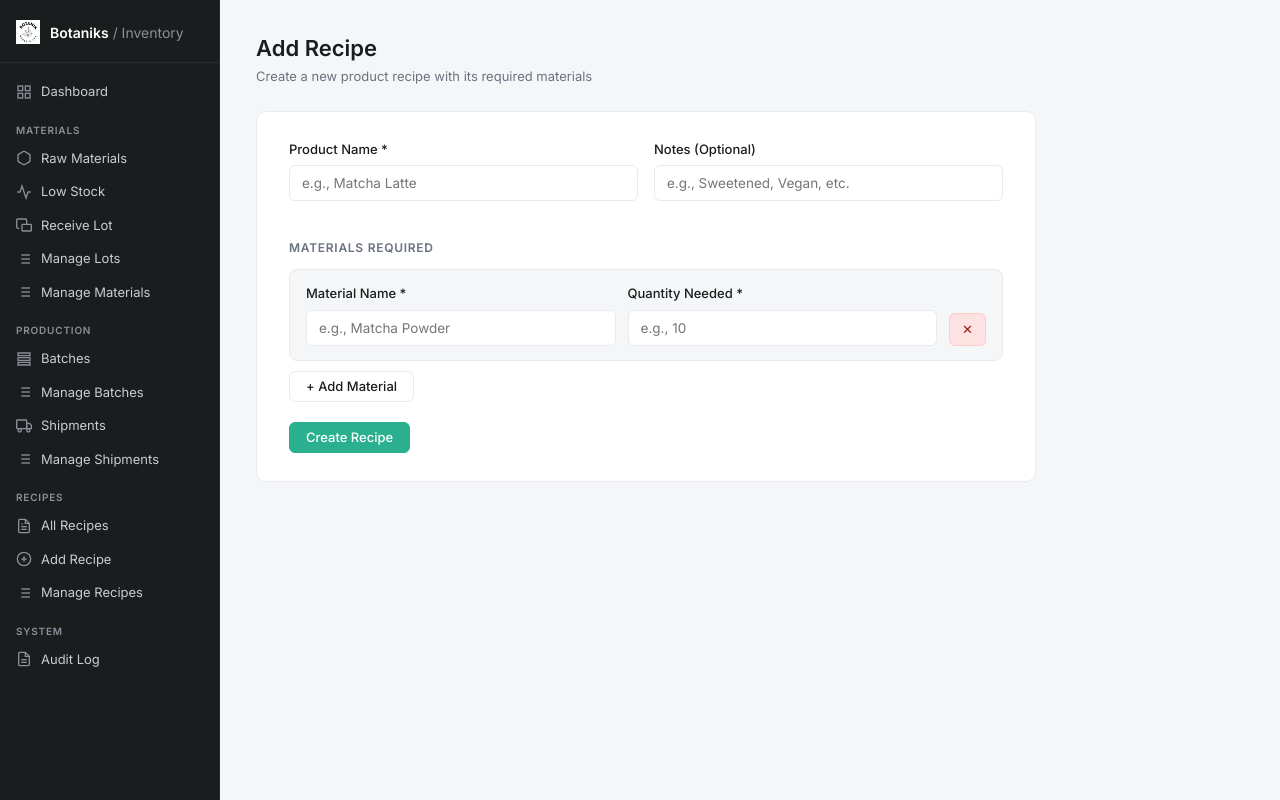
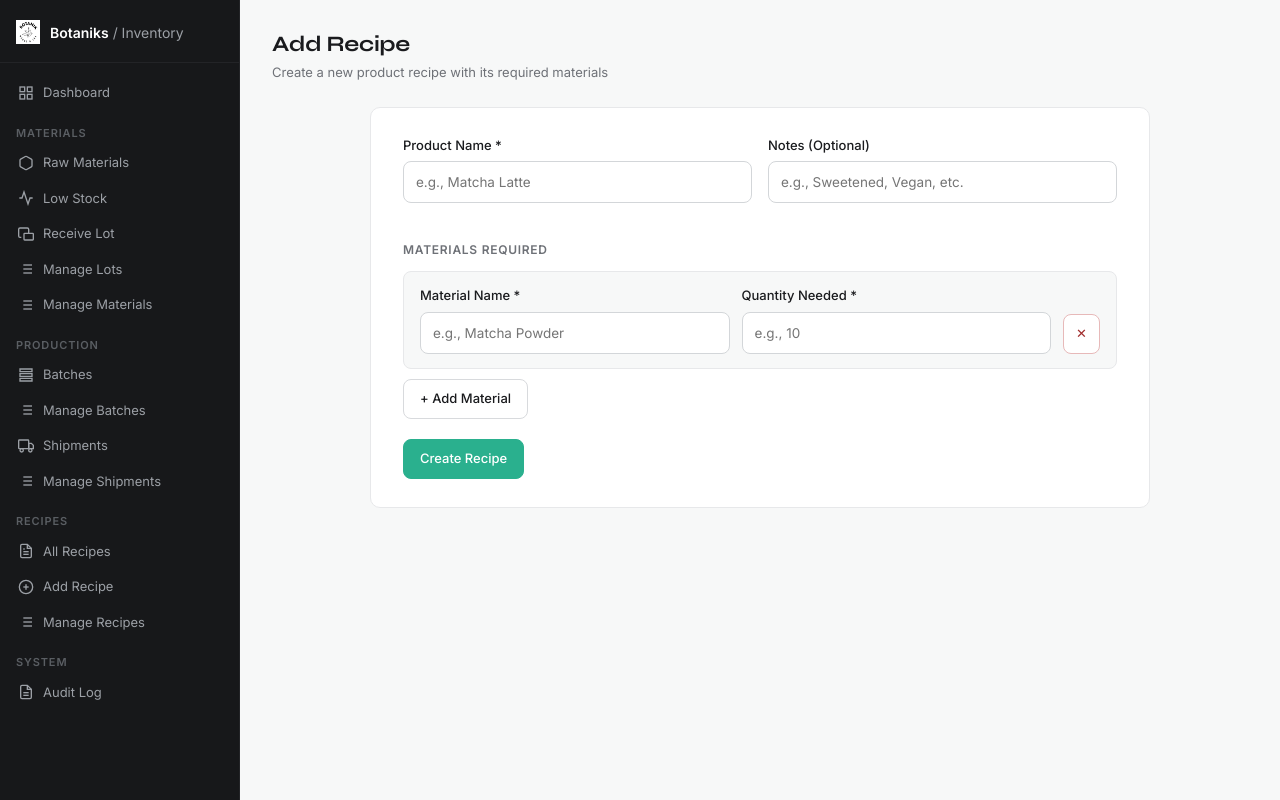
Before and after one commit to aero-greenfield/matcha-inventory-system, a Flask app: template templates/add_recipe.html in a window 1280 px wide. Run offline with Flask 3, Linux system fonts and the light colour scheme; the template is opened without the code that fills it, so the values that code supplies are empty; parts of the project's set-up code (start-up, migrations or seed data) failed here and were passed over; some libraries are stand-ins or nearby versions.

Commit message:
refractored base html, screens fit btter, and no more enter to complte POST page.

```diff
--- a/app.py
+++ b/app.py
@@ -113,6 +113,78 @@ csrf = CSRFProtect(app)
 app.register_blueprint(api_bp)
 
 
+# =======================
+# JINJA TEMPLATE FILTERS
+# =======================
+# Reusable display-formatting filters. DEFINED here only — applying them across
+# templates is deferred per-page work. Each is defensive and never raises on bad input.
+
+EMPTY_DISPLAY = "—"  # em dash shown for any empty/missing value
+
+
+def _is_empty(value):
+    """True for None, NaN, or blank/whitespace-only strings."""
+    if value is None:
+        return True
+    if isinstance(value, float) and math.isnan(value):
+        return True
+    if isinstance(value, str) and value.strip() == "":
+        return True
+    return False
+
+
+@app.template_filter("fmt_num")
+def fmt_num(value, places=2):
+    """Round a number and strip float noise / trailing zeros.
+    Usage: {{ qty | fmt_num }}  ->  48.980000000000004 becomes "48.98"; 5.0 becomes "5"."""
+    if _is_empty(value):
+        return EMPTY_DISPLAY
+    try:
+        num = round(float(value), places)
+    except (TypeError, ValueError):
+        return str(value)
+    # format with fixed places, then drop trailing zeros and any dangling dot
+    text = f"{num:.{places}f}"
+    if "." in text:
+        text = text.rstrip("0").rstrip(".")
+    return text
+
+
+@app.template_filter("dash")
+def dash(value):
+    """Render empty/missing values as an em dash, never None/nan/blank.
+    Usage: {{ value | dash }}  ->  None becomes "—"."""
+    if _is_empty(value):
+        return EMPTY_DISPLAY
+    return value
+
+
+@app.template_filter("humanize")
+def humanize(value):
+    """Turn a machine label into readable text.
+    Usage: {{ action | humanize }}  ->  "material_updated" becomes "Material updated"."""
+    if _is_empty(value):
+        return EMPTY_DISPLAY
+    text = str(value).replace("_", " ").replace("-", " ").strip()
+    return text[:1].upper() + text[1:] if text else EMPTY_DISPLAY
+
+
+@app.template_filter("fmt_date")
+def fmt_date(value, fmt="%Y-%m-%d"):
+    """One consistent date format; tolerant of datetime, ISO string, or None.
+    Usage: {{ row.received_date | fmt_date }}  ->  "2026-06-15"."""
+    if _is_empty(value):
+        return EMPTY_DISPLAY
+    if isinstance(value, datetime):
+        return value.strftime(fmt)
+    try:
+        # accept ISO strings, with or without a time component
+        parsed = datetime.fromisoformat(str(value).replace("Z", "").strip())
+        return parsed.strftime(fmt)
+    except (TypeError, ValueError):
+        return str(value)
+
+
 # WHAT IS 'app':
 # Think of 'app' as your web server. When you do @app.route('/inventory'),
 # you're telling this server "when someone visits /inventory, run this function"
--- a/static/css/style.css
+++ b/static/css/style.css
@@ -5,40 +5,66 @@
 
 /* --- Custom Properties --- */
 :root {
-    --sidebar-width: 220px;
+    --sidebar-width: 240px;
 
     /* Sidebar */
-    --sidebar-bg: #1a1d1e;
-    --sidebar-border: #2a2d2e;
-    --sidebar-text-muted: #8a9099;
-    --sidebar-text: #c8cdd4;
-    --sidebar-active-bg: #252829;
-    --sidebar-active-text: #ffffff;
+    --sidebar-bg: #17181A;
+    --sidebar-border: #232427;
+    --sidebar-text-muted: #9CA0A6;
+    --sidebar-text: #C8CDD4;
+    --sidebar-active-bg: rgba(42,176,142,.12);
+    --sidebar-active-text: #E9F6F1;
+    --sidebar-section-label: #5A5E63;
 
-    /* Accent */
-    --accent: #2ab08e;
+    /* Accent — reserved ONLY for primary button + active nav item */
+    --accent: #2AB08E;
     --accent-dark: #1e8a6e;
 
-    /* Content */
-    --content-bg: #f5f6f7;
+    /* Content / surfaces */
+    --content-bg: #F7F8F8;
     --card-bg: #ffffff;
-    --border: #e8eaed;
-    --text: #1a1d1e;
-    --text-muted: #6b7280;
+    --border: #E7E8EA;
 
-    /* Status badges */
-    --badge-in-stock-bg: #d1fae5;
-    --badge-in-stock-text: #065f46;
-    --badge-low-bg: #fef3c7;
-    --badge-low-text: #92400e;
-    --badge-out-bg: #fee2e2;
-    --badge-out-text: #991b1b;
+    /* Text */
+    --text: #1A1B1E;
+    --text-muted: #6E7177;
+    --text-faint: #9AA0A6;
+
+    /* Status badges — semantic stock palette */
+    --badge-in-stock-bg: #E7F3EC;
+    --badge-in-stock-text: #1F7A4D;
+    --badge-low-bg: #FBF1DF;
+    --badge-low-text: #8A5A12;
+    --badge-out-bg: #FBEAEA;
+    --badge-out-text: #A12D2D;
+
+    /* Borders / tags / inputs */
+    --border-input: #D3D6D9;   /* visible input border */
+    --border-tag: #D8DADD;     /* neutral outline tags + secondary button */
+    --tag-text: #5F6368;       /* neutral attribute-tag text */
+
+    /* Focus ring (a11y — visible on every interactive element) */
+    --focus-ring: 0 0 0 3px rgba(42,176,142,.35);
 
     /* Buttons */
-    --btn-radius: 6px;
+    --btn-radius: 8px;
 
-    /* Typography */
-    --font: 'Inter', -apple-system, BlinkMacSystemFont, 'Segoe UI', sans-serif;
+    /* Spacing — 4px scale */
+    --sp-1: 4px;
+    --sp-2: 8px;
+    --sp-3: 12px;
+    --sp-4: 16px;
+    --sp-5: 20px;
+    --sp-6: 24px;
+    --sp-8: 32px;
+
+    /* Layout */
+    --content-max: 1280px;   /* readable cap for main content */
+
+    /* Typography — font roles */
+    --font: 'Inter', -apple-system, BlinkMacSystemFont, 'Segoe UI', sans-serif;        /* body, labels, table text */
+    --font-display: 'Syne', 'Inter', -apple-system, BlinkMacSystemFont, sans-serif;    /* page titles (h1) + section headers ONLY */
+    --font-mono: 'DM Mono', ui-monospace, SFMono-Regular, Menlo, Consolas, monospace;  /* ALL numerals, IDs, units, costs, dates */
 }
 
 /* --- Reset & Base --- */
@@ -54,20 +80,42 @@ html, body {
 
 body {
     font-family: var(--font);
-    font-size: 14px;
+    font-size: 13px;          /* tightened base density — fits a table page at 100% zoom on a 1366px laptop */
     color: var(--text);
     background: var(--content-bg);
     line-height: 1.5;
 }
 
+/* Tabular numerals everywhere DM Mono is used keep columns aligned */
+.mono,
+.num,
+td.num {
+    font-family: var(--font-mono);
+    font-variant-numeric: tabular-nums;
+    letter-spacing: -0.01em;
+}
+
+/* Global focus ring — a11y, visible on every interactive element */
+a:focus-visible,
+button:focus-visible,
+input:focus-visible,
+select:focus-visible,
+textarea:focus-visible,
+[tabindex]:focus-visible {
+    outline: none;
+    box-shadow: var(--focus-ring);
+    border-radius: 6px;
+}
+
 /* ================================================
-   App Layout — two-panel grid
+   App Layout — two-panel grid (internal scroll only)
    ================================================ */
 
 .app-layout {
     display: grid;
     grid-template-columns: var(--sidebar-width) 1fr;
-    min-height: 100vh;
+    height: 100vh;
+    overflow: hidden;   /* page never scrolls; sidebar + main scroll internally */
 }
 
 /* ================================================
@@ -121,11 +169,11 @@ body {
 }
 
 .nav-section-label {
-    font-size: 10px;
+    font-size: 11px;
     font-weight: 600;
     letter-spacing: 0.08em;
     text-transform: uppercase;
-    color: var(--sidebar-text-muted);
+    color: var(--sidebar-section-label);
     padding: 14px 16px 4px;
 }
 
@@ -137,24 +185,25 @@ body {
     display: flex;
     align-items: center;
     gap: 9px;
-    padding: 7px 16px;
-    color: var(--sidebar-text);
+    padding: 8px 16px;
+    color: var(--sidebar-text-muted);
     text-decoration: none;
     font-size: 13px;
     font-weight: 400;
-    border-radius: 0;
-    transition: background 0.12s, color 0.12s;
+    border-left: 2px solid transparent;   /* reserve space so active border doesn't shift text */
+    transition: background 0.12s, color 0.12s, border-color 0.12s;
     white-space: nowrap;
 }
 
 .nav-item:hover {
-    background: var(--sidebar-active-bg);
-    color: #ffffff;
+    background: rgba(255,255,255,.04);
+    color: var(--sidebar-text);
 }
 
 .nav-item.active {
     background: var(--sidebar-active-bg);
     color: var(--sidebar-active-text);
+    border-left-color: var(--accent);   /* 2px green left border */
     font-weight: 500;
 }
 
@@ -175,9 +224,19 @@ body {
 
 .main-content {
     grid-column: 2;
-    padding: 32px 36px;
-    min-height: 100vh;
+    padding: 28px 32px;
+    height: 100vh;
+    overflow-y: auto;        /* main scrolls internally, not the page */
     background: var(--content-bg);
+}
+
+/* Cap readable content width on large monitors and center within the panel.
+   Direct children of main-content are constrained so tables/forms don't stretch
+   absurdly wide on a 1920px display. */
+.main-content > * {
+    max-width: var(--content-max);
+    margin-left: auto;
+    margin-right: auto;
 }
 
 /* ================================================
@@ -192,8 +251,10 @@ body {
 }
 
 .page-header h1 {
+    font-family: var(--font-display);   /* Syne — page titles only */
     font-size: 22px;
-    font-weight: 600;
+    font-weight: 700;
+    letter-spacing: -0.01em;
     color: var(--text);
     border-bottom: none;
     padding-bottom: 0;
@@ -238,10 +299,16 @@ body {
 }
 
 .data-table td {
-    padding: 13px 16px;
+    padding: 12px 16px;
     border-bottom: 1px solid var(--border);
     color: var(--text);
-    font-size: 13.5px;
+    font-size: 13px;
+}
+
+/* Numeric cells — right-aligned DM Mono. Header + body. Applied per-page later. */
+.data-table th.num,
+.data-table td.num {
+    text-align: right;
 }
 
 .data-table tbody tr:last-child td {
@@ -259,8 +326,10 @@ body {
 .btn {
     display: inline-flex;
     align-items: center;
+    justify-content: center;
     gap: 6px;
-    padding: 8px 16px;
+    min-height: 40px;          /* generous tap target for a warehouse tool */
+    padding: 9px 16px;
     font-family: var(--font);
     font-size: 13px;
     font-weight: 500;
@@ -273,6 +342,7 @@ body {
     white-space: nowrap;
 }
 
+/* Primary = solid green / white text — the ONLY green-button use */
 .btn-primary {
     background: var(--accent);
     color: #ffffff;
@@ -284,24 +354,39 @@ body {
     border-color: var(--accent-dark);
 }
 
+/* Secondary = white + 1px neutral border */
 .btn-secondary {
     background: var(--card-bg);
     color: var(--text);
-    border-color: var(--border);
+    border-color: var(--border-tag);
 }
 
 .btn-secondary:hover {
-    background: #f0f1f3;
+    background: #F2F3F4;
 }
 
+/* Destructive = white + red border/text */
 .btn-danger {
-    background: #fee2e2;
-    color: #991b1b;
-    border-color: #fecaca;
+    background: var(--card-bg);
+    color: var(--badge-out-text);
+    border-color: #E7B9B9;
 }
 
 .btn-danger:hover {
-    background: #fecaca;
+    background: var(--badge-out-bg);
+    border-color: var(--badge-out-text);
+}
+
+/* Ghost = transparent */
+.btn-ghost {
+    background: transparent;
+    color: var(--text-muted);
+    border-color: transparent;
+}
+
+.btn-ghost:hover {
+    background: rgba(0,0,0,.04);
+    color: var(--text);
 }
 
 /* ================================================
@@ -332,11 +417,14 @@ body {
     color: var(--badge-out-text);
 }
 
-/* ADDED: organic feature — derived "Organic" batch label and organic-material toggle.
-   Green-on-light-green, matching the .badge-standard palette. */
+/* Attribute tags (Organic, Housemade, …) — NEUTRAL outline only, never green.
+   .badge-organic re-valued from its old green fill to the shared attribute-tag look. */
+.tag,
+.badge-attr,
 .badge-organic {
-    background: #d1fae5;
-    color: #065f46;
+    background: transparent;
+    color: var(--tag-text);
+    border: 1px solid var(--border-tag);
 }
 
 /* ================================================
@@ -368,21 +456,27 @@ body {
 .form-group select,
 .form-group textarea {
     width: 100%;
-    padding: 9px 12px;
+    min-height: 42px;          /* high-contrast, generous targets for warehouse use */
+    padding: 10px 12px;
     font-family: var(--font);
     font-size: 13.5px;
-    border: 1px solid var(--border);
-    border-radius: 6px;
+    border: 1px solid var(--border-input);   /* VISIBLE border */
+    border-radius: 8px;
     background: var(--card-bg);
     color: var(--text);
     outline: none;
-    transition: border-color 0.12s;
+    transition: border-color 0.12s, box-shadow 0.12s;
+}
+
+.form-group textarea {
+    min-height: 88px;
 }
 
 .form-group input:focus,
 .form-group select:focus,
 .form-group textarea:focus {
     border-color: var(--accent);
+    box-shadow: var(--focus-ring);   /* green focus ring */
 }
 
 .form-row {
@@ -419,8 +513,10 @@ body {
 }
 
 .stat-card .stat-value {
+    font-family: var(--font-mono);   /* numerals → DM Mono */
+    font-variant-numeric: tabular-nums;
     font-size: 28px;
-    font-weight: 600;
+    font-weight: 500;
     color: var(--text);
 }
 
@@ -490,6 +586,7 @@ h1 {
 }
 
 .section-card h2 {
+    font-family: var(--font-display);   /* Syne — section header */
     font-size: 15px;
     font-weight: 600;
     color: var(--text);
--- a/templates/base.html
+++ b/templates/base.html
@@ -5,7 +5,7 @@
     <title>{% block title %}Botaniks{% endblock %}</title>
     <link rel="preconnect" href="https://fonts.googleapis.com">
     <link rel="preconnect" href="https://fonts.gstatic.com" crossorigin>
-    <link href="https://fonts.googleapis.com/css2?family=Inter:wght@400;500;600&display=swap" rel="stylesheet">
+    <link href="https://fonts.googleapis.com/css2?family=Inter:wght@400;500;600&family=Syne:wght@600;700&family=DM+Mono:wght@400;500&display=swap" rel="stylesheet">
     <link rel="stylesheet" href="{{ url_for('static', filename='css/style.css') }}">
     {% block extra_styles %}{% endblock %}
 </head>
@@ -142,5 +142,24 @@
 
 </div>
 
+<script>
+// Prevent accidental form submission when Enter is pressed in a text field.
+// Users must click the submit button explicitly. Textareas (multiline), the
+// autocomplete dropdown (which calls preventDefault on Enter), and pressing
+// Enter while a button is focused are all left untouched.
+document.addEventListener('keydown', function (e) {
+    if (e.key !== 'Enter' || e.defaultPrevented) return;
+    var el = e.target;
+    if (!el || !el.form) return;                 // not inside a form control
+    var tag = el.tagName;
+    if (tag === 'TEXTAREA' || tag === 'BUTTON') return;
+    if (tag === 'INPUT') {
+        var type = (el.type || '').toLowerCase();
+        if (type === 'submit' || type === 'button') return;
+        e.preventDefault();
+    }
+});
+</script>
+
 </body>
 </html>
```
Also changed, not shown: CHANGES.md (added, +57 -0 lines).
